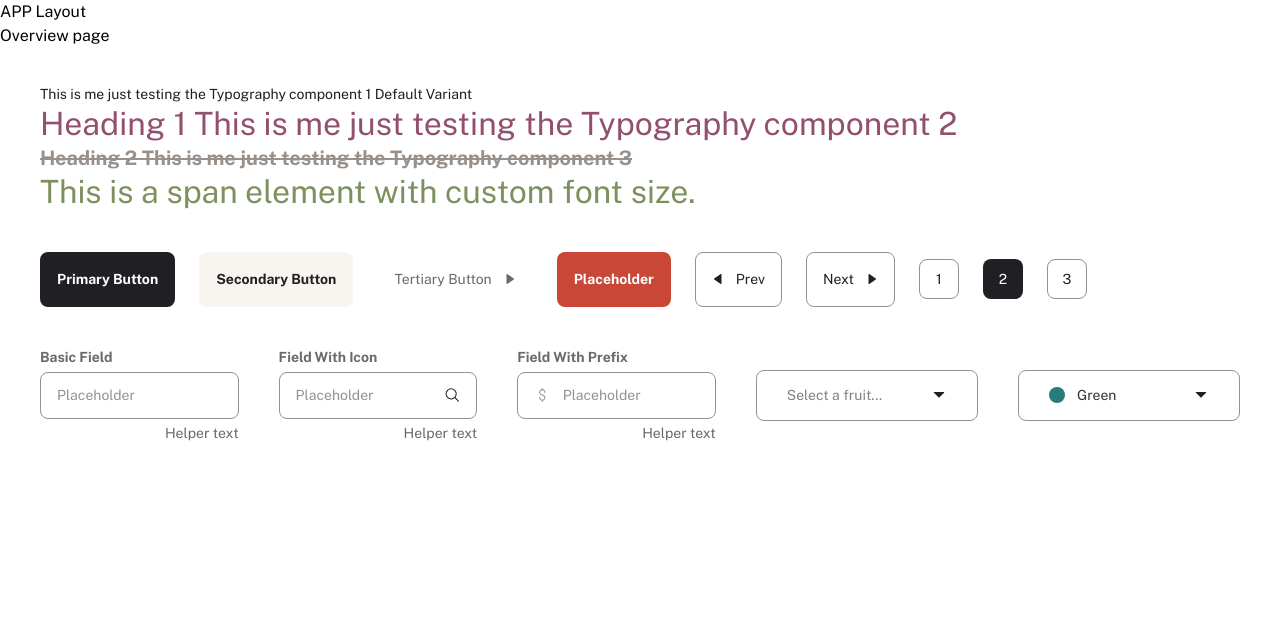
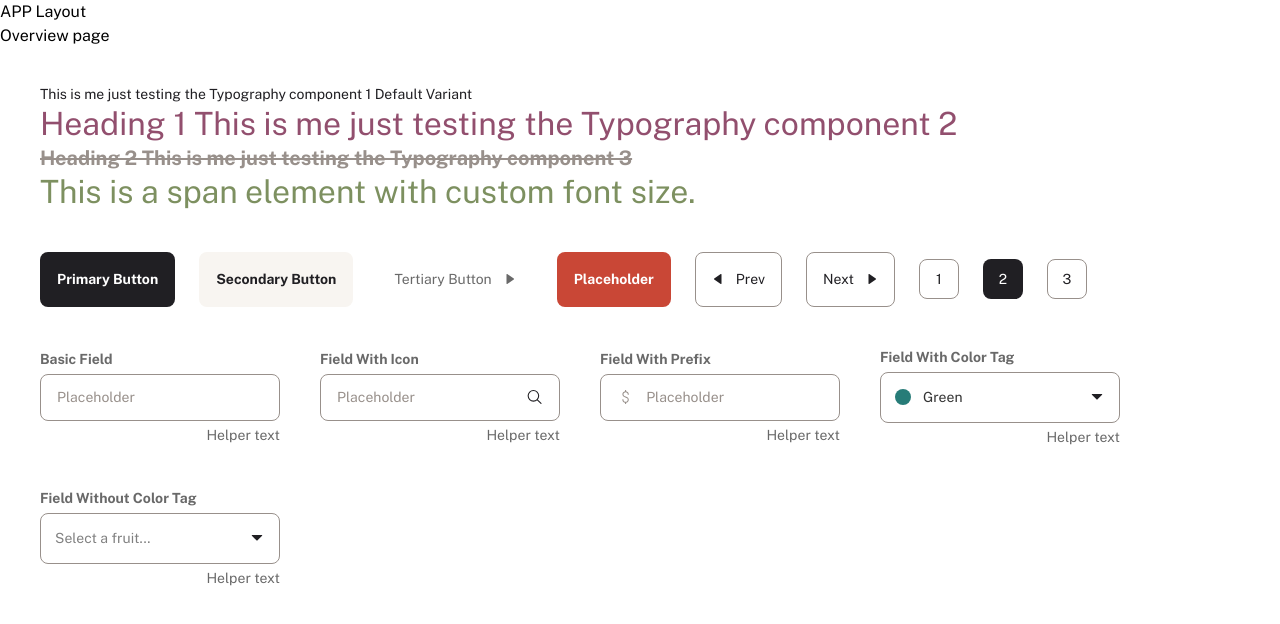
Before and after one commit to CrownedTechie/personal-finance-app, a React (Vite) app: page /overview in a window 1280 px wide. Shown: the top 624 px of the page. Built offline with nearby package versions, Linux system fonts and the light colour scheme.

Commit message:
--refactor:: add the select dropdown component to the textfield component

```diff
--- a/src/components/selectDropdown/index.tsx
+++ b/src/components/selectDropdown/index.tsx
@@ -32,7 +32,7 @@ const selectStyles: StylesConfig<IOptionType> = {
    ...styles,
    border: '1px solid hsl(23, 6%, 57%)',
    borderRadius: '.5rem',
-   padding: '0rem 1.25rem',
+   padding: '0rem .25rem',
    fontSize: '.875rem',
    outline: 'none',
    boxShadow: 'none',
@@ -102,8 +102,7 @@ const CustomOption = (props: any) => {
       ref={innerRef}
       {...innerProps}
       className={clsx(
-       "flex items-center border-b border-b-grey100 justify-between mx-300 py-150 cursor-pointer",
-       // isDisabled && "cursor-not-allowed"
+       "flex items-center border-b border-b-grey100 justify-between mx-200 py-150 cursor-pointer",
       )}
     >
       {/* Colored Dot + Label */}
--- a/src/components/textField/index.tsx
+++ b/src/components/textField/index.tsx
@@ -1,16 +1,34 @@
 import { Typography } from "../typography";
 import { ReactNode } from "react";
 import clsx from "clsx";
+import { SelectDropdown } from "../selectDropdown";
+import { IOptionType } from "../selectDropdown/types";
 
 interface ITextfieldProps {
  icon?: ReactNode;
  prefix?: ReactNode;
  labelText?: string;
  helperText?: string;
+ fieldType: "input" | "select";
+ selectOptions?: IOptionType[];
+ selectPlaceholder?: string;
+ selectDefaultValue?: IOptionType;
 }
 
-
-export const TextField = ({icon, labelText, helperText, prefix}: ITextfieldProps) => {
+export const TextField = ({
+ icon,
+ labelText,
+ helperText,
+ prefix,
+ fieldType,
+ selectDefaultValue,
+ selectPlaceholder,
+ selectOptions = [
+   { label: "Un-appraised", value: "Un-appraised" },
+   { label: "In-progress", value: "In-progress" },
+   { label: "completed", value: "completed" },
+ ]
+}: ITextfieldProps) => {
  return (
   <div className="flex flex-col gap-50 w-[20%]">
    <label htmlFor="">
@@ -22,6 +40,7 @@ export const TextField = ({icon, labelText, helperText, prefix}: ITextfieldProps
     </Typography>
    </label>
 
+   {fieldType === "input" && (
     <div className={clsx(
      "border border-beige500 px-200 rounded-100",
      (icon || prefix) && "flex items-center gap-150"
@@ -35,6 +54,16 @@ export const TextField = ({icon, labelText, helperText, prefix}: ITextfieldProps
      />
      {icon && icon}
     </div>
+   )}
+
+   {fieldType === "select" && (
+    <SelectDropdown
+     options={selectOptions}
+     placeholder={selectPlaceholder}
+     defaultValue={selectDefaultValue}
+    />
+   )}
+
    <Typography color="grey500" customClass="place-self-end">{helperText}</Typography>
   </div>
  );
--- a/src/constants/data.ts
+++ b/src/constants/data.ts
@@ -11,7 +11,7 @@ export const colorOptions: IOptionType[] = [
   { value: 'yellow', label: 'Yellow', color: 'var(--color-yellow)', isDisabled: true },
   { value: 'cyan', label: 'Cyan', color: 'var(--color-cyan)' },
   { value: 'navy', label: 'Navy', color: 'var(--color-navy)' },
-  { value: 'red', label: 'Red', color: 'var(--color-red)' },
+  { value: 'red', label: 'Red', color: 'var(--color-red)'},
   { value: 'purple', label: 'Purple', color: 'var(--color-purple-secondary)' },
   { value: 'orchid', label: 'Orchid', color: 'var(--color-purple-tertiary)' },
   { value: 'turquoise', label: 'Turquoise', color: 'var(--color-turquoise)' },
--- a/src/pages/Overview.tsx
+++ b/src/pages/Overview.tsx
@@ -55,22 +55,41 @@ export const Overview = ({}) => {
       <Button variant="pagination" customClass="size-500">3</Button>
     </div>
 
-    <div className="mt-500 flex gap-500 items-center">
+    <div className="mt-500 flex gap-500 flex-wrap items-center">
       <TextField
+        fieldType="input"
         labelText="Basic Field"
         helperText="Helper text"
       />
       <TextField
+        fieldType="input"
         labelText="Field With Icon"
         helperText="Helper text"
         icon={<IoSearchOutline className="size-250 text-grey900" />}
       />
       <TextField
+        fieldType="input"
         labelText="Field With Prefix"
         helperText="Helper text"
         prefix={<LiaDollarSignSolid className="size-250 text-beige500" />}
       />
 
+      <TextField
+        fieldType="select"
+        labelText="Field With Color Tag"
+        helperText="Helper text"
+        selectOptions={colorOptions}
+        selectDefaultValue={colorOptions[0]}
+      />
+
+      <TextField
+        fieldType="select"
+        labelText="Field Without Color Tag"
+        helperText="Helper text"
+        selectOptions={fruitOptions}
+        selectPlaceholder="Select a fruit..."
+      />
+{/*
       <SelectDropdown
         options={fruitOptions}
         placeholder="Select a fruit..."
@@ -79,7 +98,7 @@ export const Overview = ({}) => {
       <SelectDropdown
         options={colorOptions}
         defaultValue={colorOptions[0]}
-      />
+      /> */}
     </div>
 
    </div>
```
Lines whose indentation alone changed are shown as unchanged.
